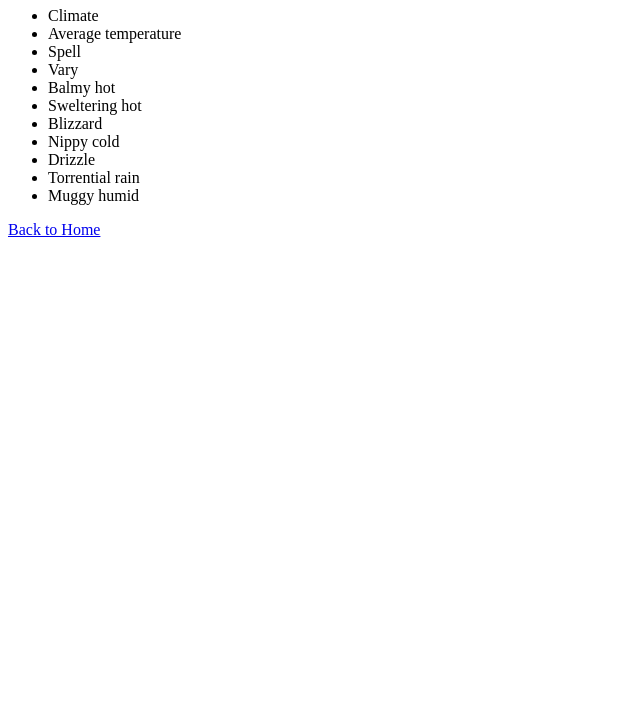
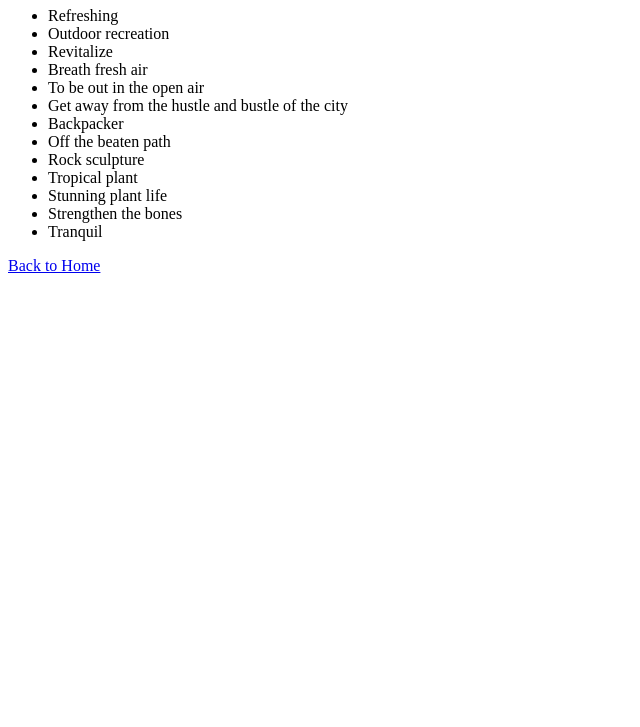
Before and after one commit to matyokubov/wordsforspeaking, a plain HTML site: page pages/page8.htm in a window 1280 px wide. Shown: the part 73-800 px from the top of the page, without its empty margins (0-640 px from the left). Drawn offline with Linux system fonts and the light colour scheme.

Commit message:
relaxing

```diff
--- a/pages/page8.htm
+++ b/pages/page8.htm
@@ -1,22 +1,24 @@
 <!DOCTYPE html>
 <html>
 <head>
-    <title>Weather</title>
+    <title>Relaxing</title>
 </head>
 <body>
-    <h1>Weather</h1>
+    <h1>Relaxing</h1>
     <ul>
-        <li>Climate</li>
-        <li>Average temperature</li>
-        <li>Spell</li>
-        <li>Vary</li>
-        <li>Balmy hot</li>
-        <li>Sweltering hot</li>
-        <li>Blizzard</li>
-        <li>Nippy cold</li>
-        <li>Drizzle</li>
-        <li>Torrential rain</li>
-        <li>Muggy humid</li>
+        <li>Refreshing</li>
+        <li>Outdoor recreation</li>
+        <li>Revitalize</li>
+        <li>Breath fresh air</li>
+        <li>To be out in the open air</li>
+        <li>Get away from the hustle and bustle of the city</li>
+        <li>Backpacker</li>
+        <li>Off the beaten path</li>
+        <li>Rock sculpture</li>
+        <li>Tropical plant</li>
+        <li>Stunning plant life</li>
+        <li>Strengthen the bones</li>
+        <li>Tranquil</li>
     </ul>
     <a href="../index.htm">Back to Home</a>
 </body>
```
Also changed, not shown: index.htm (+2 -1 lines).
